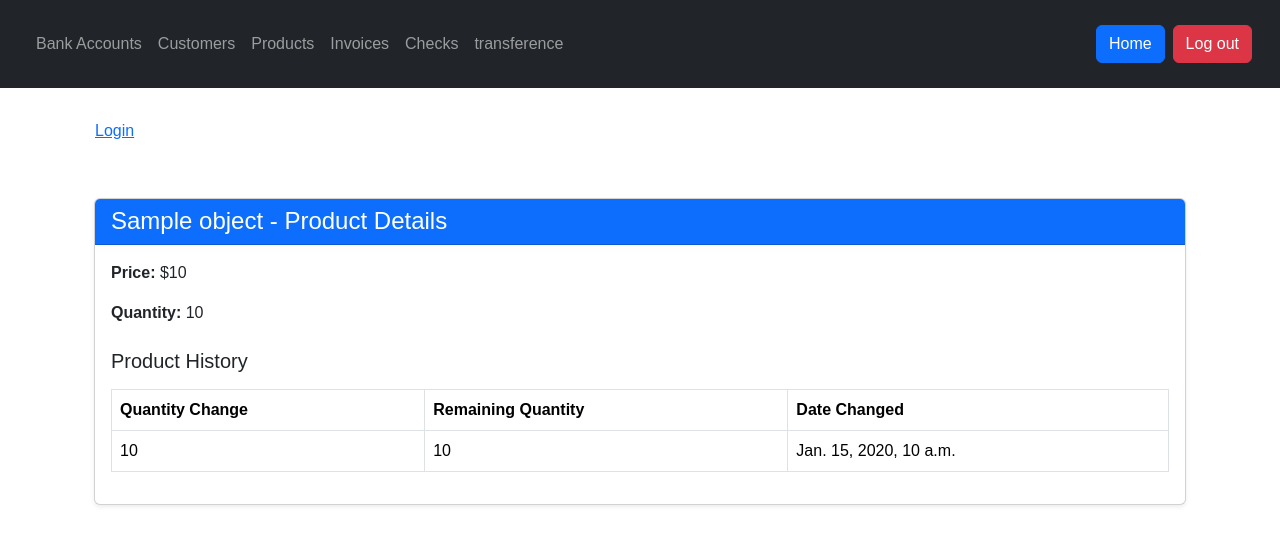
After one commit to ArsHia-cdMstr/Accounting_django, a Django app: template Accounting/app/templates/app/product_detail.html in a window 1280 px wide. The commit adds this page. Shown: the top 545 px of the page. Run offline with Django 3.2, Linux system fonts and the light colour scheme; the template is opened without the code that fills it: most values are stand-ins (such as "Sample title", 1, 10 or a date in 2020).

Commit message:
add product history

```diff
--- /dev/null
+++ b/Accounting/app/templates/app/product_detail.html
@@ -0,0 +1,43 @@
+{% extends 'app/base.html' %}
+{% load static %}
+
+
+{% block content %}
+<div class="container mt-5">
+    <div class="card shadow-sm">
+        <div class="card-header bg-primary text-white">
+            <h4 class="mb-0">{{ object.name }} - Product Details</h4>
+        </div>
+        <div class="card-body">
+            <p><strong>Price:</strong> ${{ object.price }}</p>
+            <p><strong>Quantity:</strong> {{ object.quantity }}</p>
+
+            <h5 class="mt-4">Product History</h5>
+            {% if product_history %}
+            <table class="table table-bordered mt-3">
+                <thead class="thead-light">
+                    <tr>
+                        <th>Quantity Change</th>
+                        <th>Remaining Quantity</th>
+                        <th>Date Changed</th>
+                    </tr>
+                </thead>
+                <tbody>
+                    {% for history in product_history %}
+                    <tr>
+                        <td>{{ history.quantity_change }}</td>
+                        <td>{{ history.remaining_quantity }}</td>
+                        <td>{{ history.date_changed }}</td>
+                    </tr>
+                    {% endfor %}
+                </tbody>
+            </table>
+            {% else %}
+            <div class="alert alert-info mt-3" role="alert">
+                No history available for this product.
+            </div>
+            {% endif %}
+        </div>
+    </div>
+</div>
+{% endblock %}
--- a/Accounting/app/urls.py
+++ b/Accounting/app/urls.py
@@ -4,8 +4,8 @@ from django.urls import path
 from .views import (
     BankAccountListView, BankAccountCreateView, BankAccountDetailView,
     CustomerListView, CustomerCreateView,
-    ProductListView, ProductCreateView,
-    InvoiceListView, InvoiceCreateView, InvoiceDetailView, InvoiceItemCreateView,InvoiceSubmitView,
+    ProductListView, ProductCreateView, ProductDetailView,
+    InvoiceListView, InvoiceCreateView, InvoiceDetailView, InvoiceItemCreateView, InvoiceSubmitView,
     CheckListView, CheckCreateView,
     TransferenceCreateView, TransferenceListView,
     UserSignup, UserLogin
@@ -23,7 +23,6 @@ urlpatterns = [
     path('pfl-create/', PortfolioCreate.as_view(), name='pfl-create'),
     path('pfl-delete/pk=<int:pk>', PortfolioDelete.as_view(), name='pfl-delete'),
 
-
     path('bankaccounts/', BankAccountListView.as_view(), name='bankaccount-list'),
     path('bankaccounts/<int:pk>/', BankAccountDetailView.as_view(), name='bankaccount-detail'),
     path('bankaccounts/create/', BankAccountCreateView.as_view(), name='bankaccount-create'),
@@ -31,6 +30,7 @@ urlpatterns = [
     path('customers/create/', CustomerCreateView.as_view(), name='customer-create'),
     path('products/', ProductListView.as_view(), name='product-list'),
     path('products/create/', ProductCreateView.as_view(), name='product-create'),
+    path('product/<int:pk>/', ProductDetailView.as_view(), name='product-detail'),
     path('invoices/', InvoiceListView.as_view(), name='invoice-list'),
     path('invoices/create/', InvoiceCreateView.as_view(), name='invoice-create'),
     path('invoices/<int:pk>/', InvoiceDetailView.as_view(), name='invoice-detail'),
```
Also changed, not shown: Accounting/app/models.py (+27 -12 lines), Accounting/app/templates/app/product_list.html (+7 -5 lines), Accounting/app/templates/app/signin.html (+24 -8 lines), Accounting/app/views.py (+11 -2 lines), Accounting/app/migrations/0014_remove_product_user_alter_product_quantity_and_more.py (added), Accounting/app/migrations/0015_alter_producthistory_product.py (added), Accounting/app/migrations/0016_product_user.py (added), Accounting/app/migrations/0017_alter_producthistory_date_changed_and_more.py (added), Accounting/db.sqlite3.
